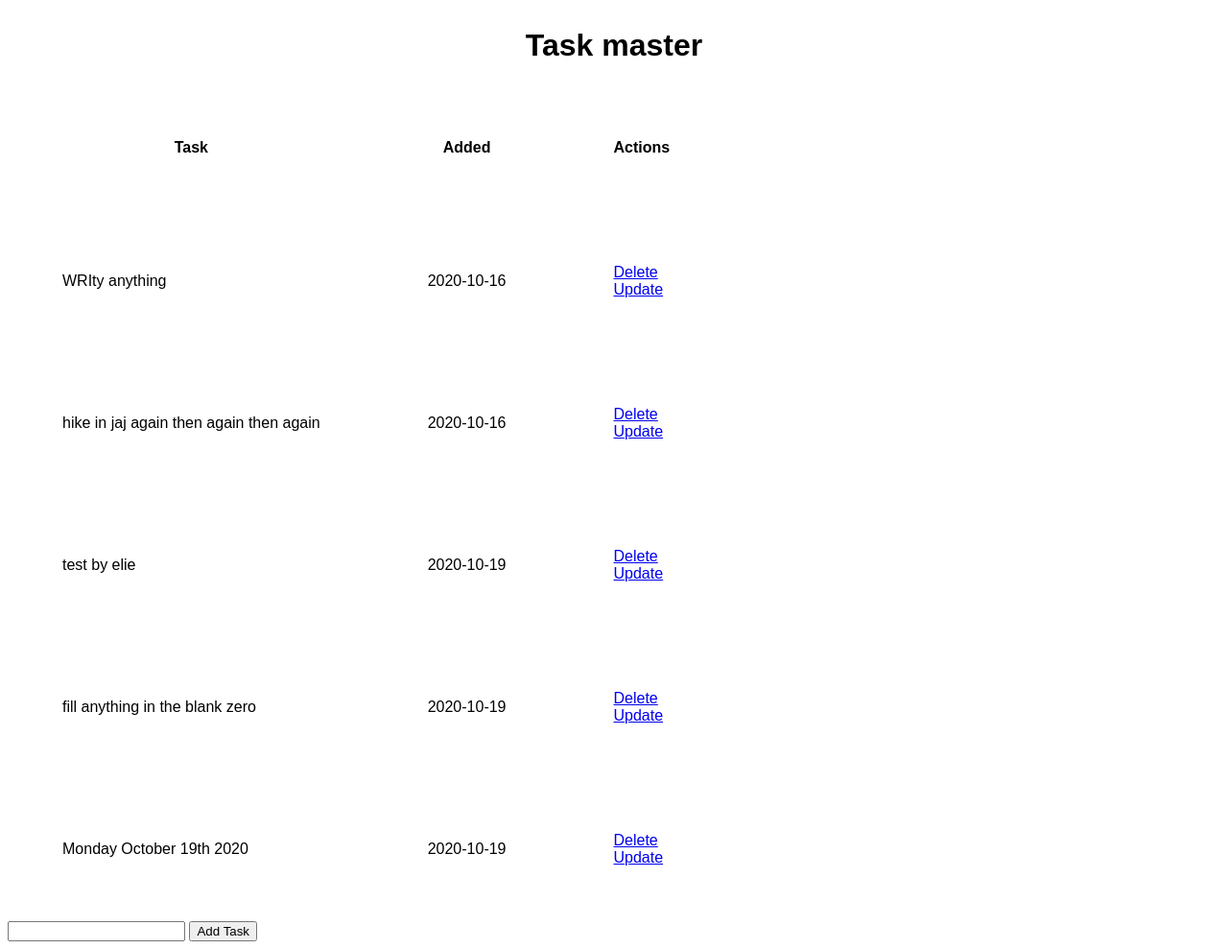
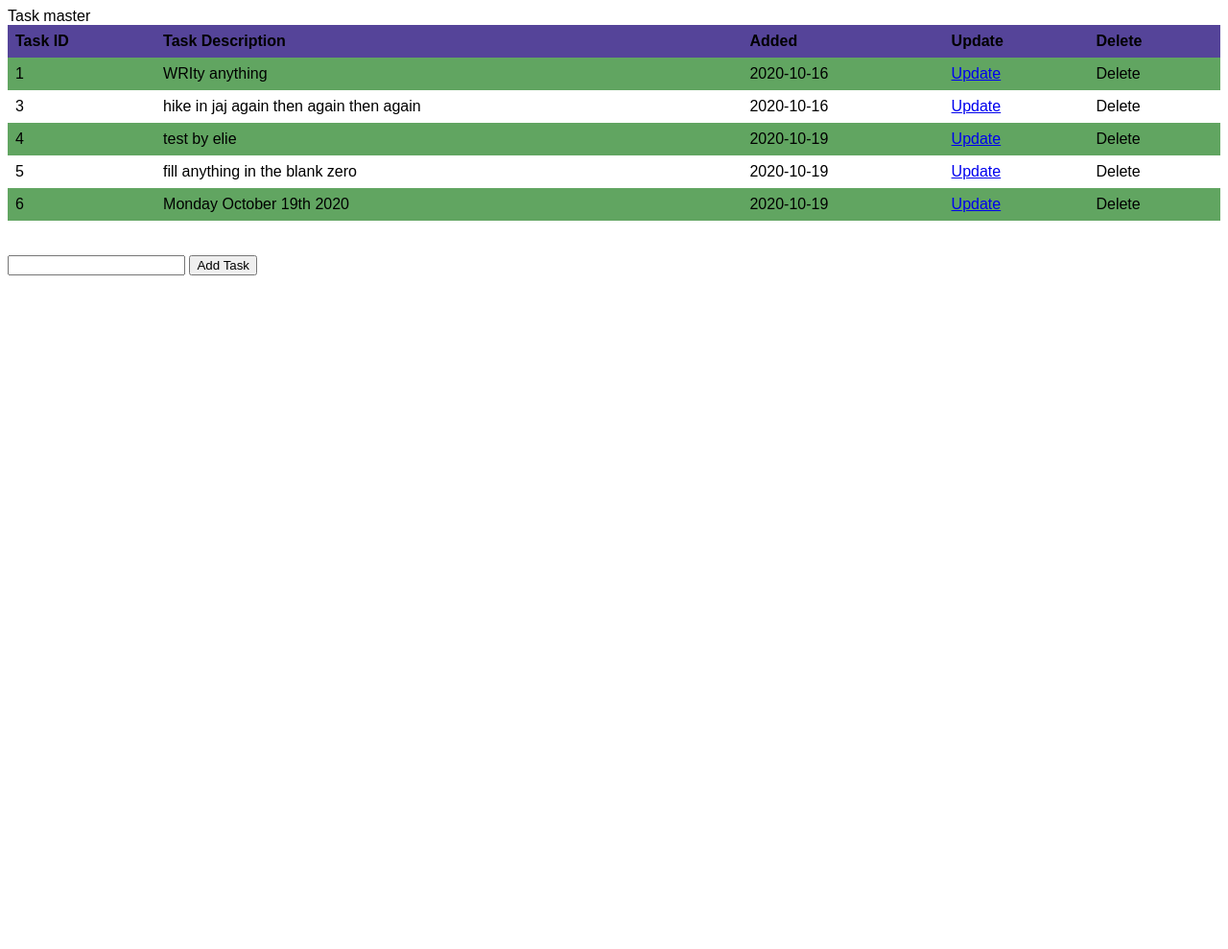
Before and after one commit to iceworld00/flaskintro, a Flask app: page / in a window 1280 px wide. Shown: the whole page at 96% size. After the commit the page ends 287 px from the top, so only its background shows below. Run offline with Flask 2, Linux system fonts and the light colour scheme; data comes from the database, SQL or seed files in the repository; both versions use the stored data as it was after the commit.

Commit message:
style change in css

```diff
--- a/templates/base.html
+++ b/templates/base.html
@@ -8,6 +8,19 @@
     <meta http-equiv="X-UA-Compatible" content="ie=edge">
     <link rel="stylesheet" href="{{ url_for('static', filename='css/main.css') }}">
     <title>{% block head %}{% endblock %}</title>
+    <style>
+        table {
+          border-collapse: collapse;
+          width: 100%;
+        }
+
+        th, td {
+          text-align: left;
+          padding: 8px;
+        }
+
+        tr:nth-child(even) {background-color: #61a561;}
+        </style>
 </head>
 
 <body>
--- a/templates/index.html
+++ b/templates/index.html
@@ -3,33 +3,37 @@
 {% block head %} Python wih Flask{% endblock %}
 
 {% block body %}
-<div class="content" style="align-content: center">
+<div class="content" style="align-content: center" style="width:100%;>
     <h1 style="text-align: center">Task master</h1>
     {% if tasks|length < 1  %}
     <h4 style="text-align: center"></h4> There are no tasks. Create one below!</h4>
     {%else%}
     <div class="form">
-        <table border='0', cellpadding ='55'>
-            <tr>
-                <th>Task</th>
+        <table border='0', cellpadding ='1' width="100%">
+            <tr bgcolor="#554499">
+                <th>Task ID</th>
+                <th>Task Description</th>
                 <th>Added</th>
-                <th>Actions</th>
+                <th>Update</th>
+                <th>Delete</th>
             </tr>
             {% for task in tasks %}
-                <tr>
+                <tr height=20>
+                    <td>{{ task.id }}</td>
                     <td>{{ task.content }}</td>
                     <td>{{ task.date_created.date() }}</td>
-                    <td>
-                        <a href="/delete/{{task.id}}">Delete</a>
-                        <br>
+                    <td align="center">
                         <a href="/update/{{task.id}}">Update</a>
                     </td>
-                </tr>
+                    <td  align="center>
+                        <a href="/delete/{{task.id}}">Delete</a>
+                    </td>
+               </tr>
             {% endfor %}
         </table>
     {% endif %}
     </div>
-
+   <br><br>
     <form action="/" method="POST">
         <input type="text" name="content" id="content">
         <input type="submit" value="Add Task">
--- a/templates/update.html
+++ b/templates/update.html
@@ -9,7 +9,7 @@
     <div class="form"></div>
         <form action="/update/{{task.id}}" method="POST">
             <input type="text" name="content" id="content" value="{{task.content}}">
-            <input type="submit" value="Add Task">
+            <input type="submit" value="Update Task">
         </form>
     </div>
 </div>
```
Also changed, not shown: test.db.
